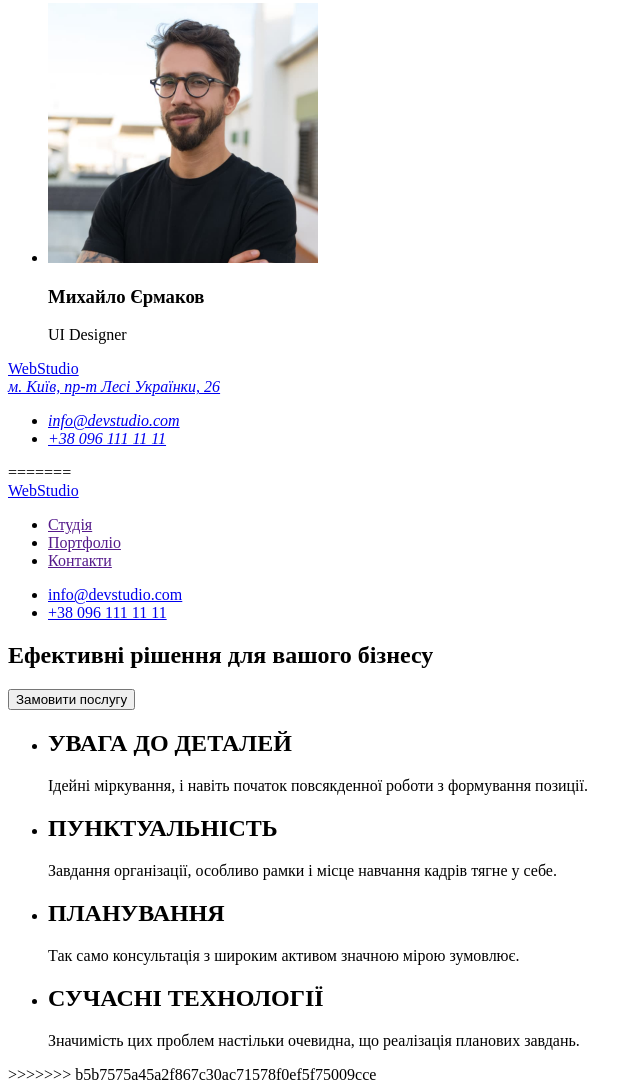
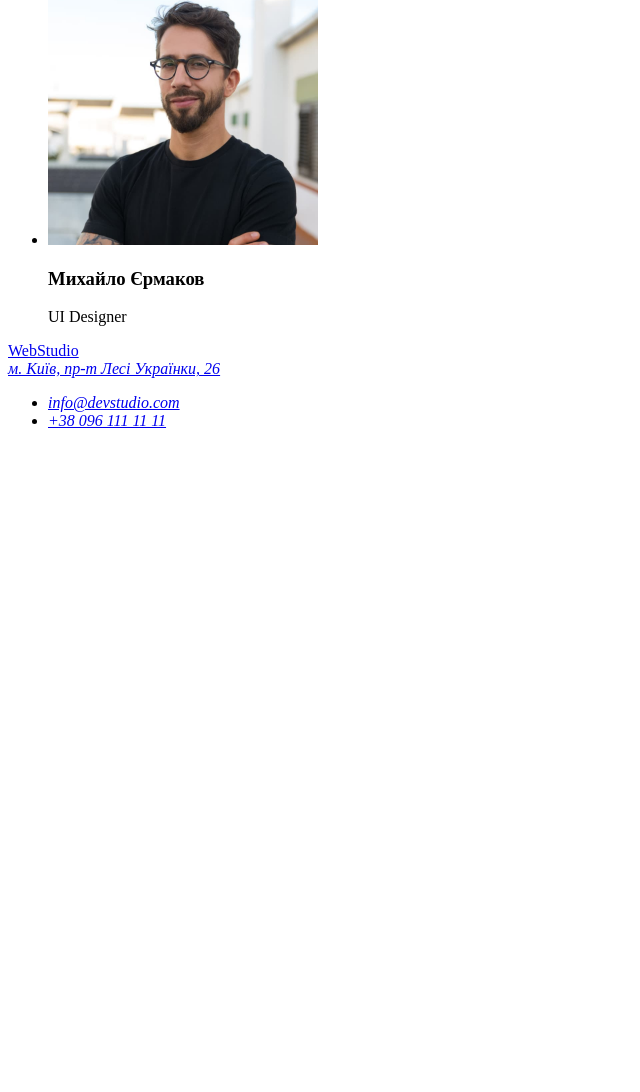
Before and after one commit to andrey-kupka/goit-markup-hw-01, a plain HTML site: page index.html in a window 1280 px wide. Shown: the part 2690-3782 px from the top of the page, without its empty margins (0-640 px from the left). After the commit the page ends 3136 px from the top, so only its background shows below. Drawn offline with Linux system fonts and the light colour scheme.

Commit message:
Update index.html

```diff
--- a/index.html
+++ b/index.html
@@ -1,5 +1,4 @@
 <!DOCTYPE html>
-<<<<<<< HEAD
 <html lang="uk">
   <head>
     <meta charset="UTF-8" />
@@ -154,57 +153,3 @@
     </footer>
   </body>
 </html>
-=======
-<html lang="en">
-<head>
-    <meta charset="UTF-8">
-    <meta http-equiv="X-UA-Compatible" content="IE=edge">
-    <meta name="viewport" content="width=device-width, initial-scale=1.0">
-    <title>Студія</title>
-</head>
-<body>
-    <header>
-    <nav>
-        <a href="/">WebStudio </a>
-        <ul>
-            <li><a href="">Студія</a></li>
-            <li><a href="">Портфоліо</a></li>
-            <li><a href="">Контакти</a></li>
-        </ul>
-    </nav>
-        <ul>
-            <li><a href="mailto:info@devstudio.com">info@devstudio.com</a></li>
-            <li><a href="tel:+38 096 111 11 11">+38 096 111 11 11</a></li>
-        </ul>
-    </header>
-
-    <div>
-       <section>
-        <h1>Ефективні рішення для вашого бізнесу</h1>
-        <button type="button">Замовити послугу</button>
-       </section>
-    </div>
-
-    <section>
-        <ul>
-            <li>
-                <h2>УВАГА ДО ДЕТАЛЕЙ</h2>
-                <p>Ідейні міркування, і навіть початок повсякденної роботи з формування позиції.</p>
-            </li>
-            <li>
-                <h2>ПУНКТУАЛЬНІСТЬ</h2>
-                <p>Завдання організації, особливо рамки і місце навчання кадрів тягне у себе.</p>
-            </li>
-            <li>
-                <h2>ПЛАНУВАННЯ</h2>
-                <p>Так само консультація з широким активом значною мірою зумовлює.</p>
-            </li>
-            <li>
-                <h2>СУЧАСНІ ТЕХНОЛОГІЇ</h2>
-                <p>Значимість цих проблем настільки очевидна, що реалізація планових завдань.</p>
-            </li>
-        </ul>
-    </section>
-</body>
-</html>
->>>>>>> b5b7575a45a2f867c30ac71578f0ef5f75009cce
```
